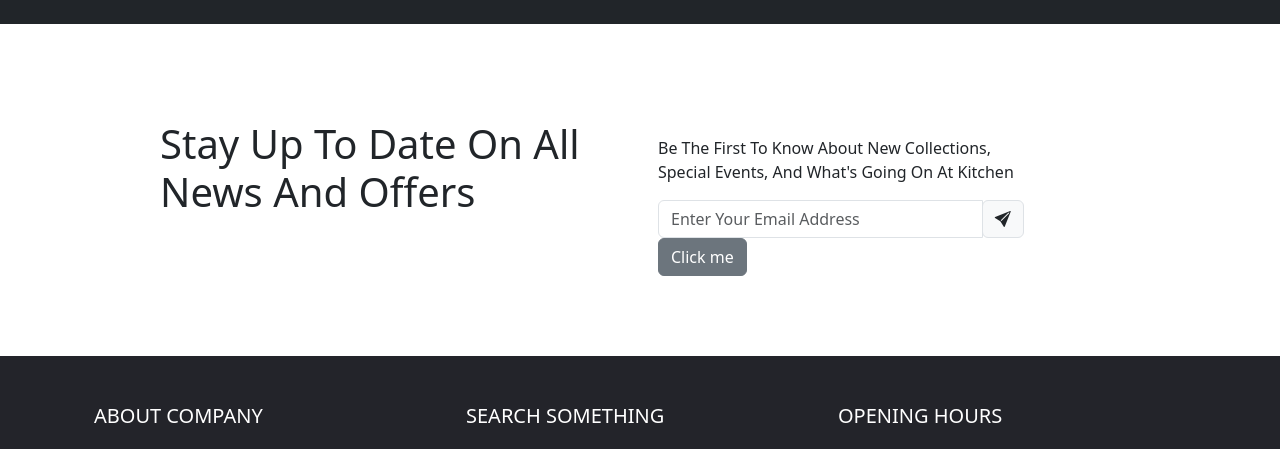
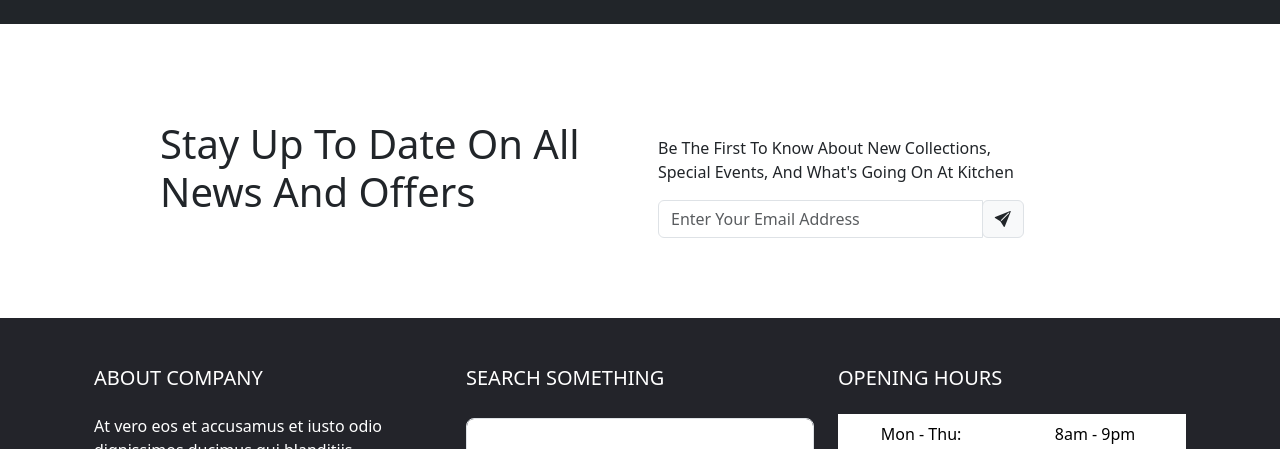
Before and after one commit to jackielou59/grabacup-website, a plain HTML site: page index.html in a window 1280 px wide. Shown: the part 2749-3198 px from the top of the page. Drawn offline with nearby package versions, Linux system fonts and the light colour scheme.

Commit message:
Update index.html

```diff
--- a/index.html
+++ b/index.html
@@ -270,14 +270,7 @@
                   <input type="text rounded" class="form-control" placeholder="Enter Your Email Address" aria-label="Enter Your Email Address" aria-describedby="addon-wrapping">
                   <a href="gmail.com" target="_blank"><span class="input-group-text" id="addon-wrapping"><i class="bi bi-send-fill"></i></span></a>
                 </div>
-                <div>
-                  <button type="button" class="btn btn-secondary"
-                    data-bs-toggle="popover" title="Popover title"
-                    data-bs-content="This is a popover!">
-                  Click me
-                  </button>
 
-                </div>
             </div>
             </div>
         </div>
```
